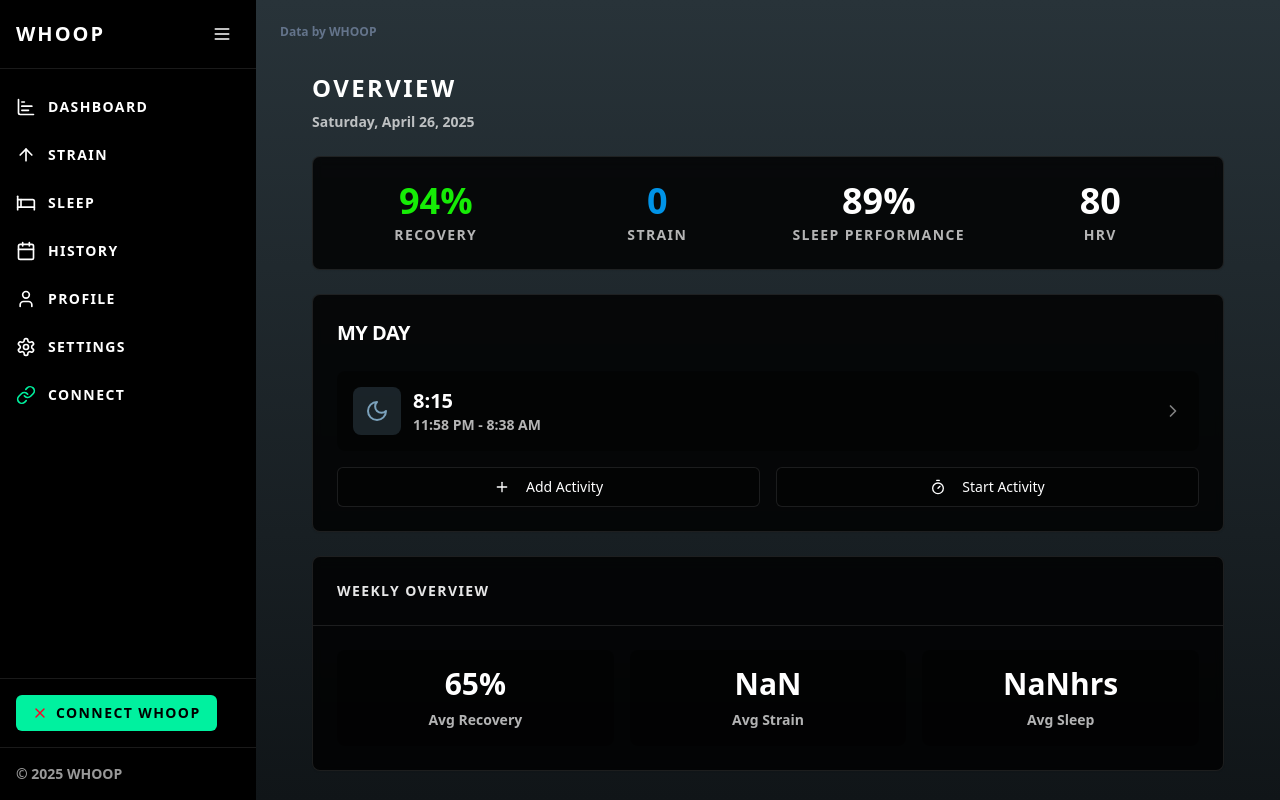
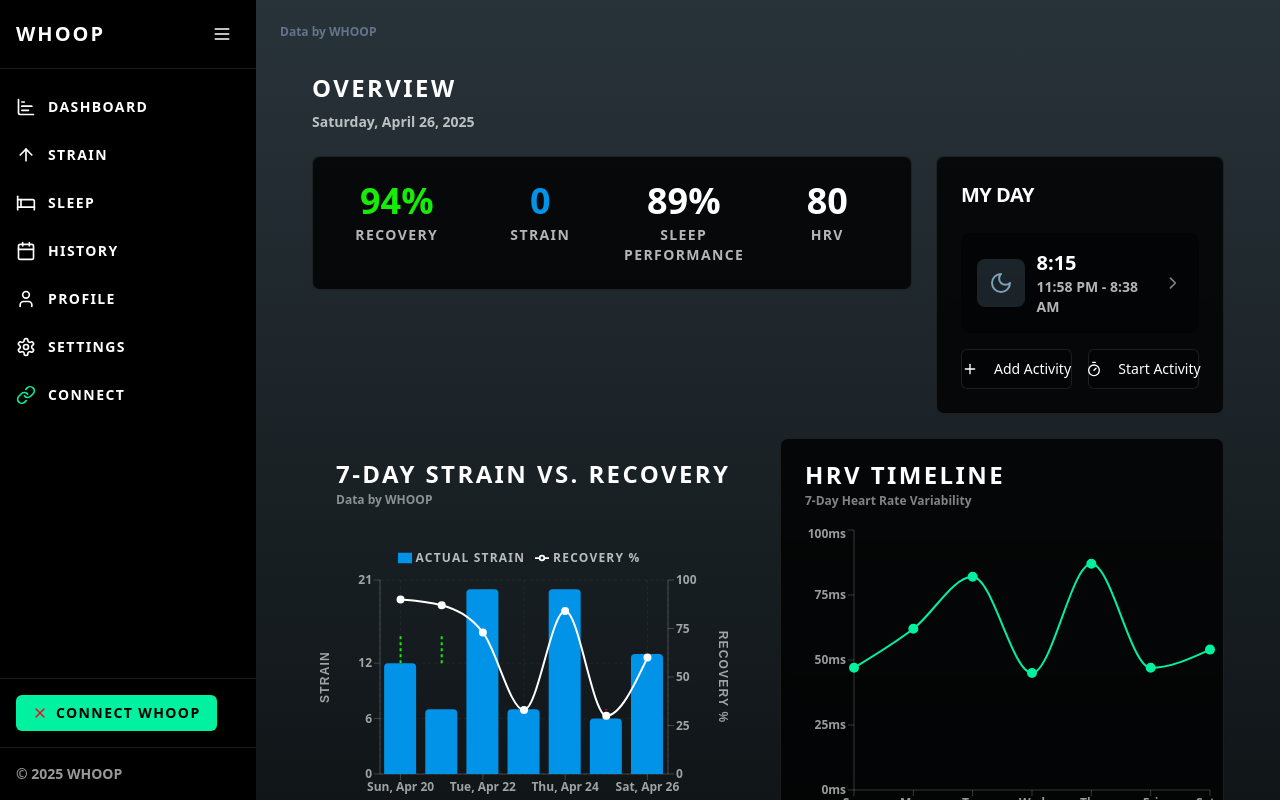
Before and after one commit to atulao/whoop-daily-insight, a React (Vite) app: page / in a window 1280 px wide. Built offline with nearby package versions, Linux system fonts and the light colour scheme.

Commit message:
feat: Implement frontend changes

```diff
--- a/src/components/dashboard/HrvTimeline.tsx
+++ b/src/components/dashboard/HrvTimeline.tsx
@@ -2,7 +2,6 @@
 import React from "react";
 import { Card, CardContent, CardHeader, CardTitle } from "@/components/ui/card";
 import { Line, LineChart, ResponsiveContainer, Tooltip, XAxis, YAxis } from "recharts";
-import { cn } from "@/lib/utils";
 
 interface HrvTimelineProps {
   data: Array<{
@@ -18,36 +17,39 @@ const HrvTimeline: React.FC<HrvTimelineProps> = ({ data }) => {
   };
 
   return (
-    <Card>
-      <CardHeader>
-        <CardTitle>HRV Timeline</CardTitle>
+    <Card className="bg-whoop-black/80 backdrop-blur-sm border-whoop-white/10">
+      <CardHeader className="px-6 pt-6 pb-2">
+        <CardTitle className="flex justify-between items-center uppercase tracking-whoop text-whoop-white">
+          <span>HRV Timeline</span>
+        </CardTitle>
+        <p className="text-xs text-whoop-white/50 mt-1">7-Day Heart Rate Variability</p>
       </CardHeader>
-      <CardContent>
-        <div className="h-[300px] w-full">
+      <CardContent className="p-2">
+        <div className="h-[300px]">
           <ResponsiveContainer width="100%" height="100%">
             <LineChart data={data}>
               <XAxis
                 dataKey="date"
                 tickFormatter={formatDate}
-                stroke="#888888"
-                fontSize={12}
+                stroke="#FFFFFF33"
+                tick={{ fill: "#FFFFFF99", fontSize: 12 }}
               />
               <YAxis
-                stroke="#888888"
-                fontSize={12}
+                stroke="#FFFFFF33"
+                tick={{ fill: "#FFFFFF99", fontSize: 12 }}
                 tickFormatter={(value) => `${value}ms`}
               />
               <Tooltip
                 content={({ active, payload }) => {
                   if (active && payload && payload.length) {
                     return (
-                      <div className="rounded-lg border bg-background p-2 shadow-sm">
-                        <div className="grid grid-cols-2 gap-2">
-                          <span className="font-medium">Date:</span>
-                          <span>{formatDate(payload[0].payload.date)}</span>
-                          <span className="font-medium">HRV:</span>
-                          <span>{payload[0].value}ms</span>
-                        </div>
+                      <div className="bg-whoop-black p-3 border border-whoop-white/10 rounded-md shadow-lg">
+                        <p className="font-sans uppercase tracking-whoop text-whoop-white mb-1">
+                          {formatDate(payload[0].payload.date)}
+                        </p>
+                        <p className="text-sm text-whoop-white/70">
+                          HRV: <span className="font-din font-bold text-whoop-white">{payload[0].value}ms</span>
+                        </p>
                       </div>
                     );
                   }
@@ -57,9 +59,9 @@ const HrvTimeline: React.FC<HrvTimelineProps> = ({ data }) => {
               <Line
                 type="monotone"
                 dataKey="hrv"
-                stroke="#8884d8"
+                stroke="#00F19F"
                 strokeWidth={2}
-                dot={{ fill: '#8884d8', r: 4 }}
+                dot={{ fill: '#00F19F', r: 4 }}
               />
             </LineChart>
           </ResponsiveContainer>
--- a/src/pages/Index.tsx
+++ b/src/pages/Index.tsx
@@ -1,8 +1,11 @@
+
 import React, { useEffect, useState } from "react";
 import MainLayout from "@/components/layout/MainLayout";
 import DailyOverview from "@/components/dashboard/DailyOverview";
 import MyDay from "@/components/dashboard/MyDay";
 import WeeklyOverview from "@/components/dashboard/WeeklyOverview";
+import StrainChart from "@/components/dashboard/StrainChart";
+import HrvTimeline from "@/components/dashboard/HrvTimeline";
 import { getTodayData, generateWeeklyData, generateSleepData } from "@/services/mockData";
 
 const Dashboard = () => {
@@ -52,18 +55,31 @@ const Dashboard = () => {
         </header>
 
         <div className="space-y-6">
+          <div className="grid grid-cols-1 lg:grid-cols-3 gap-6">
+            <div className="lg:col-span-2">
               <DailyOverview
                 recovery={todayData?.recovery || 0}
                 strain={todayData?.strain || 0}
                 sleepPerformance={89}
                 hrv={todayData?.hrv || 0}
               />
-
+            </div>
+            <div>
               <MyDay
                 sleepDuration="8:15"
                 sleepTime="11:58 PM"
                 wakeTime="8:38 AM"
               />
+            </div>
+          </div>
+
+          <div className="grid grid-cols-1 lg:grid-cols-2 gap-6">
+            <StrainChart data={weeklyData} />
+            <HrvTimeline data={weeklyData.map(day => ({
+              date: day.date,
+              hrv: day.hrv || Math.round(Math.random() * 50 + 40)
+            }))} />
+          </div>
 
           <WeeklyOverview data={weeklyData} />
         </div>
```
Lines whose indentation alone changed are shown as unchanged.
